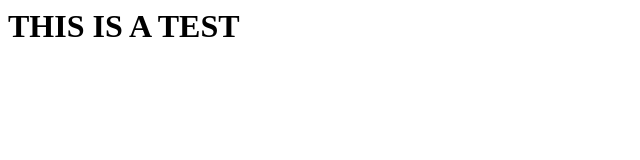
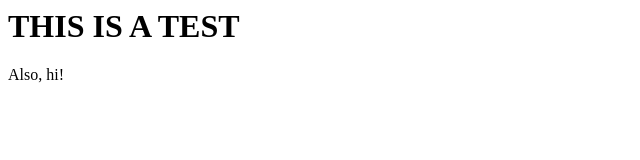
Before and after one commit to 007Cat24/007Cat24.github.io, a plain HTML site: page index.html in a window 1280 px wide. Shown: the full height of the page, 0-640 px from the left. Drawn offline with Linux system fonts and the light colour scheme.

Commit message:
Update index.html

```diff
--- a/index.html
+++ b/index.html
@@ -9,3 +9,4 @@
 </script>
 
 <h1>THIS IS A TEST</h1>
+<p>Also, hi!</p>
```
